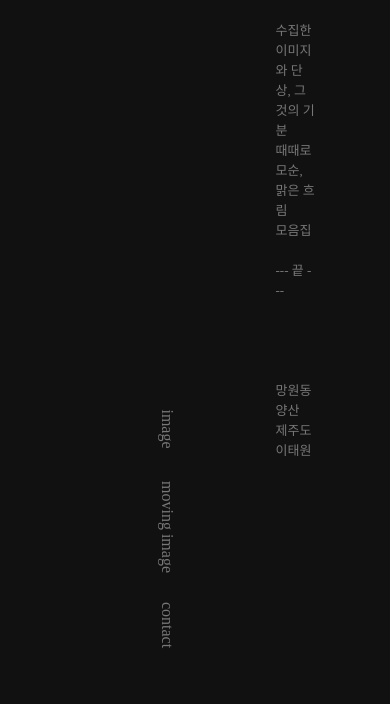
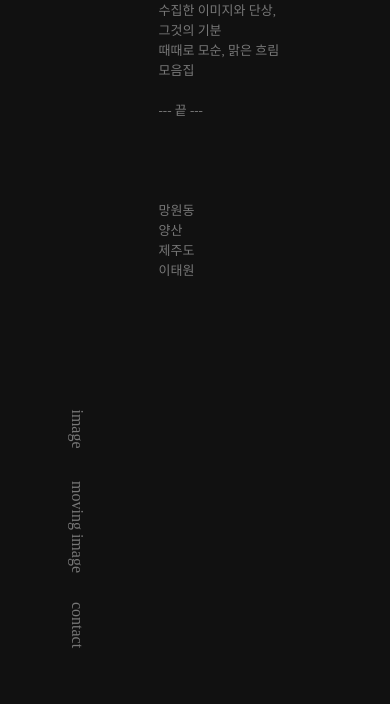
Before and after one commit to keepfiringsoul/han_soul, a plain HTML site: page index.html in a window 390 px wide. Shown: the part 140-844 px from the top of the page. Drawn offline with nearby package versions, Linux system fonts and the light colour scheme.

Commit message:
mobile adjust

```diff
--- a/stylesheets/style.css
+++ b/stylesheets/style.css
@@ -66,7 +66,7 @@ body{
 
 #left_2{
   position: fixed;
-  left: 30%;
+  left: 7%;
   bottom: 70px;
   width: 40px;
 
@@ -76,7 +76,7 @@ body{
 #left_3{
   margin: 50px;
   position: fixed;
-  left: 35%;
+  left: 10%;
 
 }
 
@@ -90,7 +90,7 @@ body{
 #left_4{
   margin: 100px;
   position: fixed;
-  left: 45%;
+  left: 15%;
 }
 
 
```
